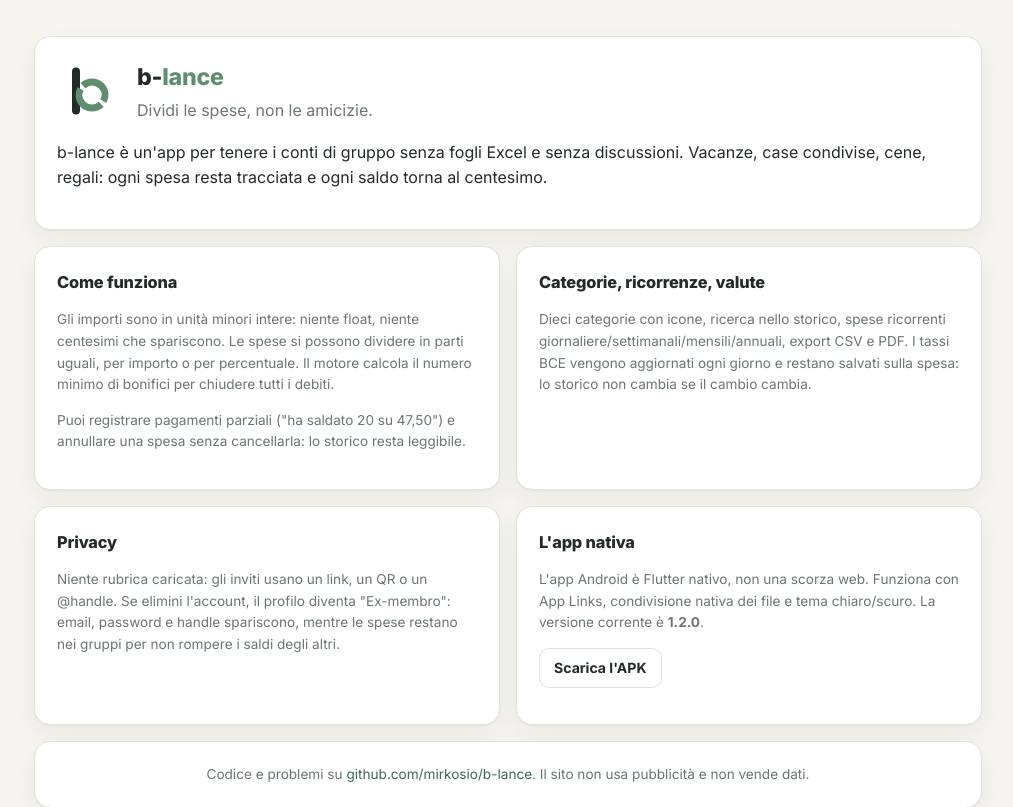
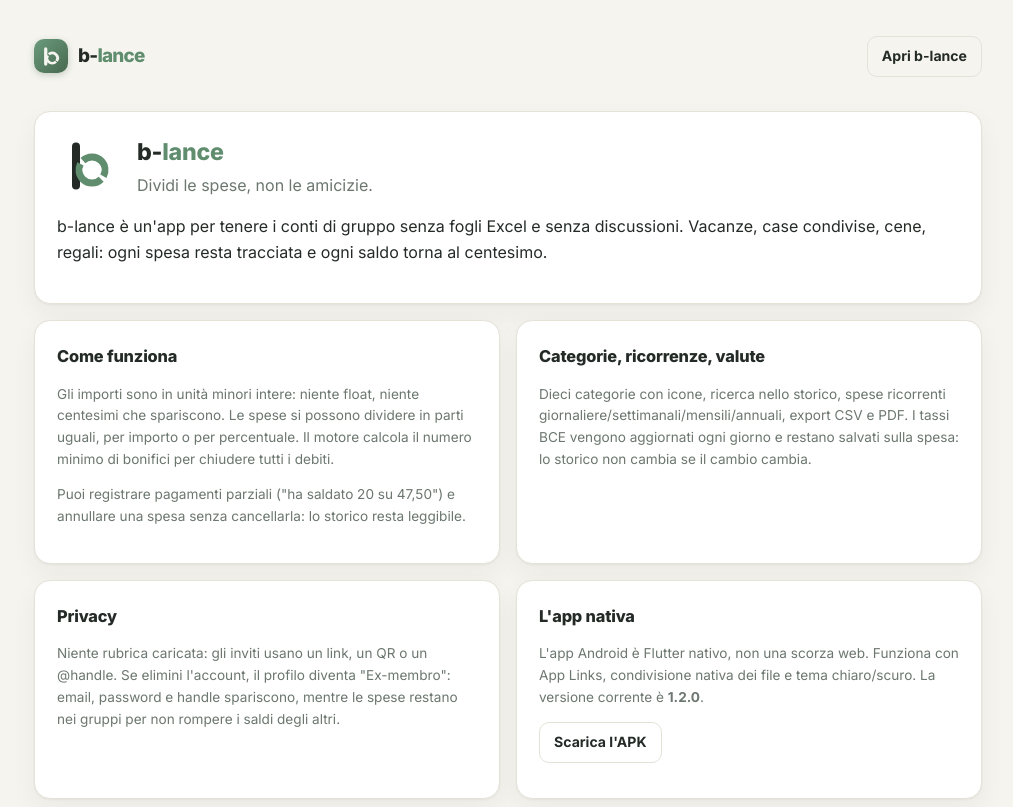
Before and after one commit to mirkosio/b-lance, a FastAPI app: page /about in a window 1280 px wide. Shown: the top 807 px of the page, without its empty margins (258-1271 px from the left). Run offline with FastAPI, Linux system fonts and the light colour scheme; some libraries are stand-ins or nearby versions; some web fonts are replaced.

Commit message:
marchio leggibile in dark, about con ritorno, titoli minuscoli

```diff
--- a/app/static/app.css
+++ b/app/static/app.css
@@ -1,4 +1,4 @@
-/* B-Lance — design system v3 "carta calda e salvia"
+/* b-lance — design system v3 "carta calda e salvia"
    Palette umana: carta avorio, inchiostro verde, salvia offuscato (#5f8d6e)
    come marca. Tema chiaro + scuro (toggle, rispetta prefers-color-scheme).
    Gradienti dosati: solo su marchio, CTA e hero (mai su dati o liste).
@@ -118,7 +118,10 @@ a:hover { text-decoration: underline; }
   padding: 6px 10px 16px;
 }
 .brand:hover { text-decoration: none; }
-.brand .mark img { width: 74%; height: 74%; display: block; }
+.mark img { width: 74%; height: 74%; display: block; }
+.mk-dark { display: none; }
+:root[data-theme="dark"] .mk-light { display: none; }
+:root[data-theme="dark"] .mk-dark { display: block; }
 .brand .mark {
   width: 34px;
   height: 34px;
--- a/app/static/sw.js
+++ b/app/static/sw.js
@@ -1,4 +1,4 @@
-/* B-Lance service worker.
+/* b-lance service worker.
  *
  * Strategia: NETWORK FIRST per tutto (pagine E asset), cache come fallback.
  *
@@ -56,7 +56,7 @@ async function networkFirst(req) {
     const landing = await caches.match("/");
     if (landing) return landing;
     return new Response(
-      "<!doctype html><meta charset=utf-8><body style='background:#f5f4ef;color:#242b27;font-family:sans-serif;display:flex;align-items:center;justify-content:center;height:100vh;text-align:center'><div><h1>Sei offline</h1><p>B-Lance ha bisogno di connessione per i saldi. Riprova.</p></div></body>",
+      "<!doctype html><meta charset=utf-8><body style='background:#f5f4ef;color:#242b27;font-family:sans-serif;display:flex;align-items:center;justify-content:center;height:100vh;text-align:center'><div><h1>Sei offline</h1><p>b-lance ha bisogno di connessione per i saldi. Riprova.</p></div></body>",
       { status: 503, headers: { "Content-Type": "text/html; charset=utf-8" } }
     );
   }
--- a/app/templates/about.html
+++ b/app/templates/about.html
@@ -1,9 +1,19 @@
 {% extends "base.html" %}
 {% block title %}Informazioni — b-lance{% endblock %}
 {% block content %}
+{% if not user %}
+<div style="display:flex;align-items:center;justify-content:space-between;gap:16px;margin-bottom:18px">
+  <a href="/" class="brand" style="padding:0">
+    <span class="mark"><img src="/static/logo-mark-inverse.svg" alt=""></span>
+    <span class="wm">b-<em>lance</em></span>
+  </a>
+  <a class="btn sm ghost" href="/">Apri b-lance</a>
+</div>
+{% endif %}
 <section class="card">
   <div style="display:flex;align-items:center;gap:16px;flex-wrap:wrap">
-    <img src="/static/logo-mark.svg" width="64" height="64" alt="Marchio b-lance">
+    <img class="mk-light" src="/static/logo-mark.svg" width="64" height="64" alt="Marchio b-lance">
+    <img class="mk-dark" src="/static/logo-mark-inverse.svg" width="64" height="64" alt="">
     <div>
       <div class="section-title" style="margin:0;font-size:1.45rem">
         <span class="wm">b-<em style="font-style:normal;color:var(--primary)">lance</em></span>
--- a/app/templates/account.html
+++ b/app/templates/account.html
@@ -1,5 +1,5 @@
 {% extends "base.html" %}
-{% block title %}Account — B-Lance{% endblock %}
+{% block title %}Account — b-lance{% endblock %}
 {% block content %}
 <div class="card">
   <div class="section-title">Il tuo account</div>
--- a/app/templates/base.html
+++ b/app/templates/base.html
@@ -3,7 +3,7 @@
 <head>
   <meta charset="UTF-8">
   <meta name="viewport" content="width=device-width, initial-scale=1.0, viewport-fit=cover">
-  <title>{% block title %}B-Lance{% endblock %}</title>
+  <title>{% block title %}b-lance{% endblock %}</title>
 
   <!-- Tema: applicato prima del paint per evitare il flash bianco/nero -->
   <script>
--- a/app/templates/dashboard.html
+++ b/app/templates/dashboard.html
@@ -1,5 +1,5 @@
 {% extends "base.html" %}
-{% block title %}I tuoi gruppi — B-Lance{% endblock %}
+{% block title %}I tuoi gruppi — b-lance{% endblock %}
 {% block content %}
 <div class="pagehead">
   <h1>Ciao {{ user.name }}</h1>
--- a/app/templates/group_detail.html
+++ b/app/templates/group_detail.html
@@ -1,5 +1,5 @@
 {% extends "base.html" %}
-{% block title %}{{ group.name }} — B-Lance{% endblock %}
+{% block title %}{{ group.name }} — b-lance{% endblock %}
 {% block content %}
 <div class="card">
   <div class="section-title">
--- a/app/templates/group_edit.html
+++ b/app/templates/group_edit.html
@@ -1,5 +1,5 @@
 {% extends "base.html" %}
-{% block title %}Modifica {{ group.name }} — B-Lance{% endblock %}
+{% block title %}Modifica {{ group.name }} — b-lance{% endblock %}
 {% block content %}
 <div class="pagehead">
   <h1>Modifica gruppo</h1>
--- a/app/templates/group_new.html
+++ b/app/templates/group_new.html
@@ -1,5 +1,5 @@
 {% extends "base.html" %}
-{% block title %}Nuovo gruppo — B-Lance{% endblock %}
+{% block title %}Nuovo gruppo — b-lance{% endblock %}
 {% block content %}
 <div class="pagehead">
   <h1>Nuovo gruppo</h1>
--- a/app/templates/login.html
+++ b/app/templates/login.html
@@ -1,10 +1,10 @@
 {% extends "base.html" %}
-{% block title %}Accedi — B-Lance{% endblock %}
+{% block title %}Accedi — b-lance{% endblock %}
 {% block content %}
 <div class="card" style="max-width:430px;margin:26px auto">
   <div style="text-align:center;margin-bottom:8px">
     <span class="mark" style="display:inline-grid;place-items:center;width:46px;height:46px;border-radius:14px;background:var(--primary-deep);box-shadow:0 3px 10px rgba(71,104,79,.3)">
-      <svg width="26" height="26" style="color:#fff"><use href="#i-scale"></use></svg>
+      <img src="/static/logo-mark-inverse.svg" alt="">
     </span>
   </div>
   <div class="section-title" style="justify-content:center">Accedi</div>
--- a/app/templates/register.html
+++ b/app/templates/register.html
@@ -1,10 +1,10 @@
 {% extends "base.html" %}
-{% block title %}Registrati — B-Lance{% endblock %}
+{% block title %}Registrati — b-lance{% endblock %}
 {% block content %}
 <div class="card" style="max-width:430px;margin:26px auto">
   <div style="text-align:center;margin-bottom:8px">
     <span class="mark" style="display:inline-grid;place-items:center;width:46px;height:46px;border-radius:14px;background:var(--primary-deep);box-shadow:0 3px 10px rgba(71,104,79,.3)">
-      <svg width="26" height="26" style="color:#fff"><use href="#i-scale"></use></svg>
+      <img src="/static/logo-mark-inverse.svg" alt="">
     </span>
   </div>
   <div class="section-title" style="justify-content:center">Crea account</div>
```
Also changed, not shown: app/templates/landing.html (+4 -3 lines).
